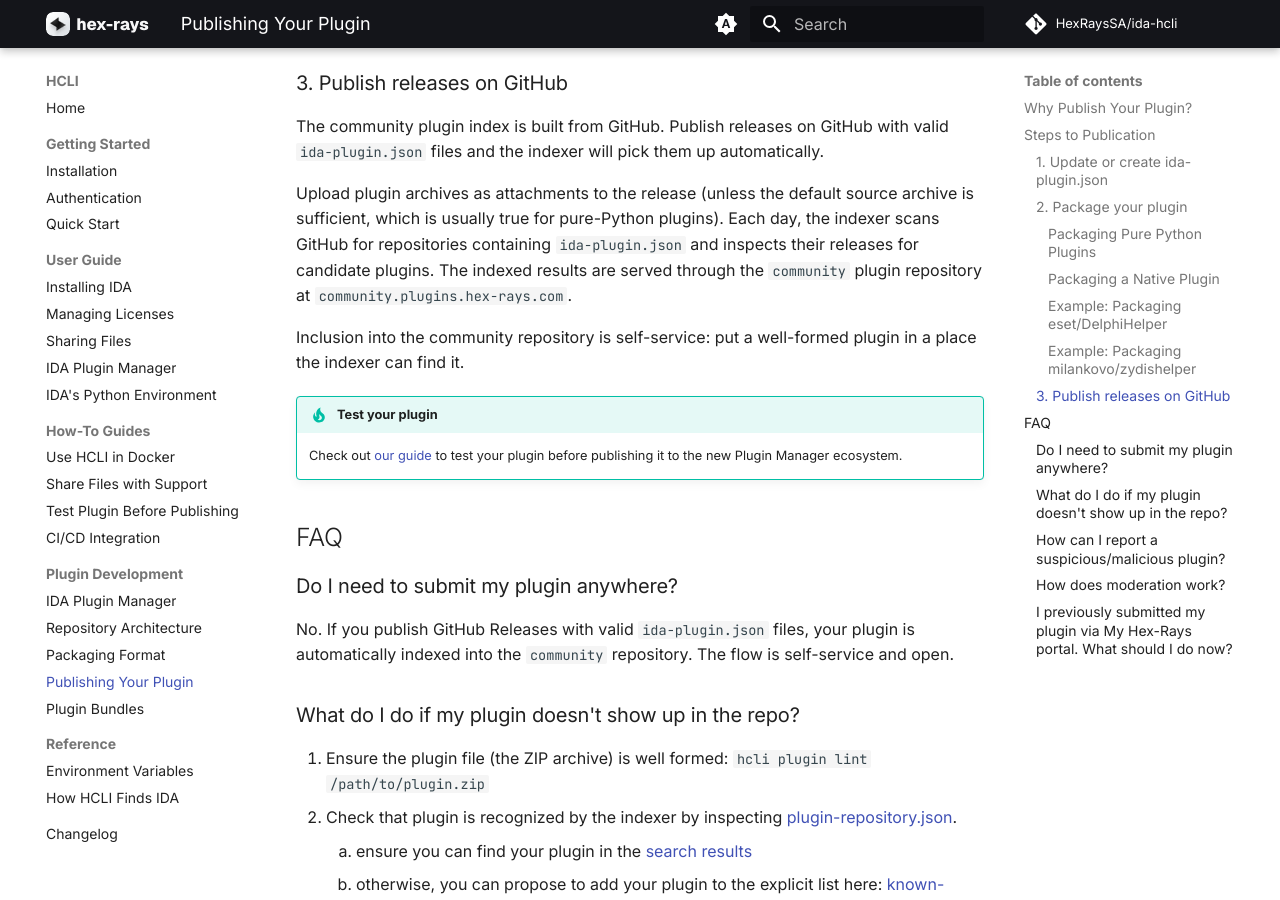
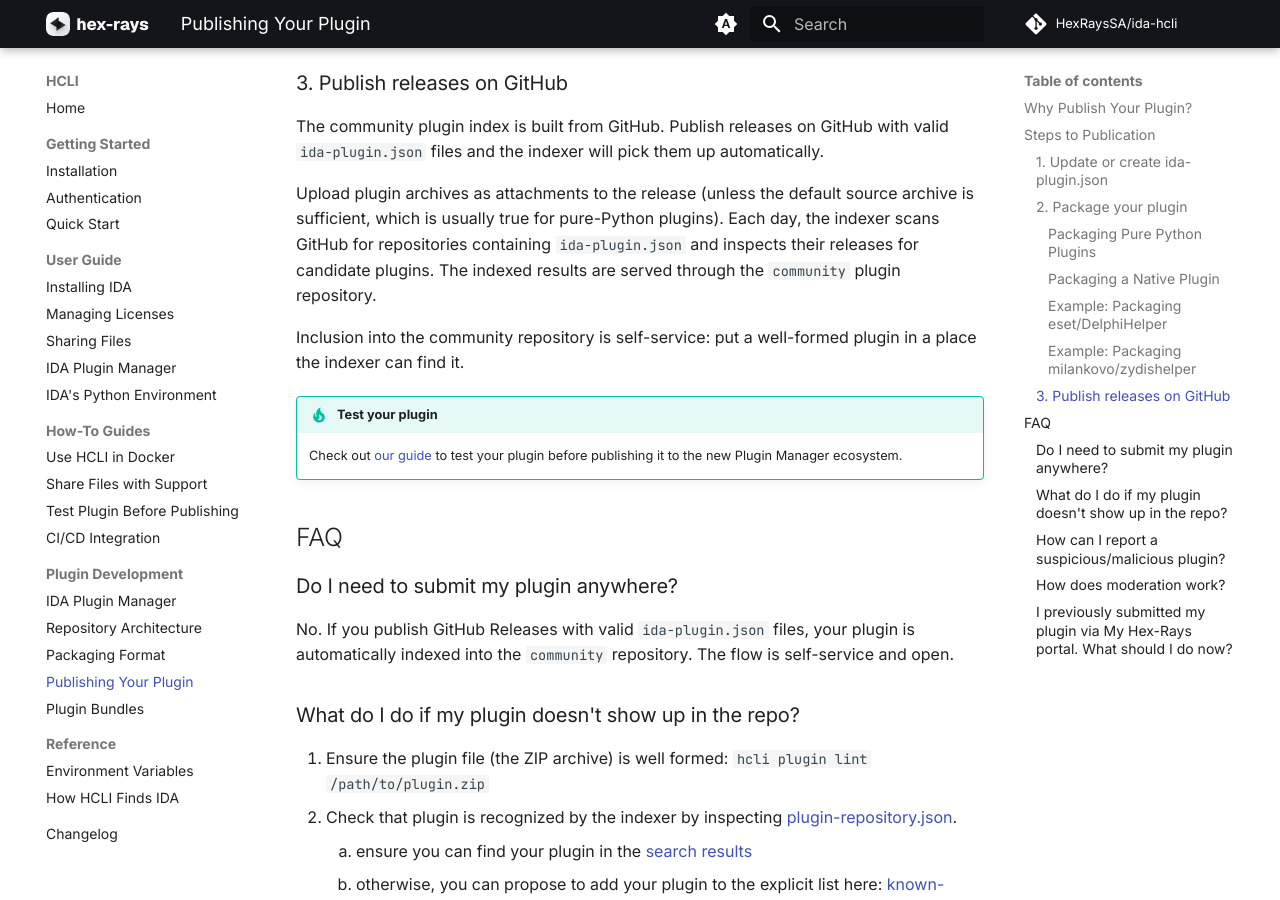
Before and after one commit to HexRaysSA/ida-hcli, an MkDocs documentation site: the page built from docs/reference/packaging-your-existing-plugin.md, in a window 1280 px wide and 900 px high, scrolled down 5633 px. Built offline with MkDocs 1.6.1 and Material for MkDocs 9.7.7, drawn with Linux system fonts in a browser that asks for light colours; comment, search, counter and statistics services are not loaded.

Commit message:
AI-assisted: drop redundant URL from community repo mention
Co-Authored-By: Claude Opus 4.6 <noreply@anthropic.com>

```diff
--- a/docs/reference/packaging-your-existing-plugin.md
+++ b/docs/reference/packaging-your-existing-plugin.md
@@ -241,7 +241,7 @@ For example, we used it to kickstart the [build of the BinDiff plugin](https://g
 
 The community plugin index is built from GitHub. Publish releases on GitHub with valid `ida-plugin.json` files and the indexer will pick them up automatically.
 
-Upload plugin archives as attachments to the release (unless the default source archive is sufficient, which is usually true for pure-Python plugins). Each day, the indexer scans GitHub for repositories containing `ida-plugin.json` and inspects their releases for candidate plugins. The indexed results are served through the `community` plugin repository at `community.plugins.hex-rays.com`.
+Upload plugin archives as attachments to the release (unless the default source archive is sufficient, which is usually true for pure-Python plugins). Each day, the indexer scans GitHub for repositories containing `ida-plugin.json` and inspects their releases for candidate plugins. The indexed results are served through the `community` plugin repository.
 
 Inclusion into the community repository is self-service: put a well-formed plugin in a place the indexer can find it.
 
```
